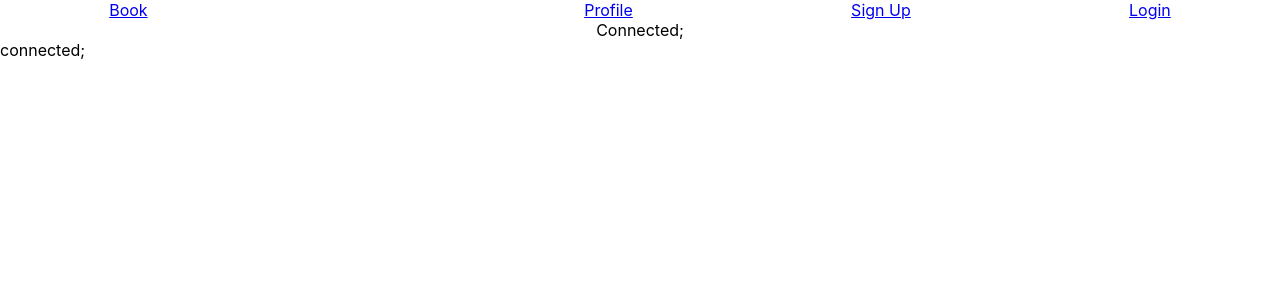
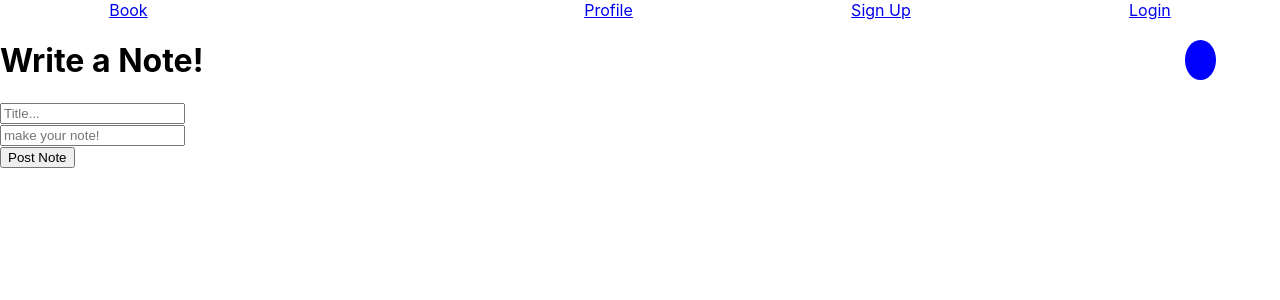
Before and after one commit to joeelo/Book-ends, a React (Create React App) app in the folder bookends-frontend/: page /note in a window 1280 px wide. Shown: the top 300 px of the page. Built offline with nearby package versions, Linux system fonts and the light colour scheme.

Commit message:
notes routes added

```diff
--- a/bookends-frontend/src/App.css
+++ b/bookends-frontend/src/App.css
@@ -5,3 +5,13 @@
 textarea {
   resize: none;
 }
+
+.note-button {
+  position: fixed;
+  right: 5%;
+  top: 5%;
+  background-color: blue;
+  border-radius: 100%;
+  padding: 10px;
+  color: white;
+}
--- a/bookends-frontend/src/App.js
+++ b/bookends-frontend/src/App.js
@@ -65,7 +65,7 @@ class App extends Component {
           <Route exact path="/books" component={BookSearchForm} />
           <Route exact path="/sign-up" render={() => <NewUserForm loginUser={this.loginUser} />} />
           <Route exact path="/login" render={() => <LoginForm loginUser={this.loginUser}/>}/>
-          <Route path="/note" render={() => <Note />}/>
+          <Route path="/note" render={(props) => <Note user={this.state.user}/>}/>
         </Switch>
       </Fragment>
 
--- a/bookends-frontend/src/login/LoginForm.js
+++ b/bookends-frontend/src/login/LoginForm.js
@@ -14,7 +14,6 @@ class LoginForm extends Component {
         event.preventDefault();
         try {
             const data = {
-                name: this.state.name,
                 email: this.state.email,
                 password: this.state.password
             }
@@ -61,9 +60,6 @@ class LoginForm extends Component {
             <div>
                 <form onSubmit={this.submitHandler}>
 
-                    <label htmlFor="name"> Name: </label><br/>
-                    <input name="name" type="text" onChange={this.changeHandler} value={this.state.name}/><br/>
-
                     <label htmlFor="email"> Email: </label> <br/>
                     <input name="email" type="text"  onChange={this.changeHandler} value={this.state.email}/> <br/>
 
--- a/bookends-frontend/src/notes/Note.js
+++ b/bookends-frontend/src/notes/Note.js
@@ -8,10 +8,47 @@ class Note extends Component {
         user: ""
     }
 
+    submitHandler = async (event) => {
+        event.preventDefault();
+        console.log(this.state);
+        try {
+            const url = `http://localhost:3000/notes`
+            const data = {user: this.props.user, title: this.state.noteTitle, content: this.state.noteContent}
+            const config = {
+                method: "POST",
+                mode: "cors",
+                "Content-Type": "application/json",
+                body: JSON.stringify(data)
+            }
+
+            const response = await fetch(url, config);
+            const json = await response.json();
+            console.log(json);
+        }
+        catch (error) {
+            console.log(error);
+        }
+    }
+
+    changeHandler = (event) => {
+        this.setState({
+            [event.target.name]: event.target.value
+        })
+    }
+
     render() {
         return (
             <div>
-                connected;
+                <h1> Write a Note! </h1>
+
+                <form onSubmit={this.submitHandler}>
+
+                    <input name="noteTitle" value={this.state.noteTitle} onChange={this.changeHandler} placeholder="Title..."/> <br/>
+                    <input name="noteContent" value={this.state.noteContent} onChange={this.changeHandler} placeholder="make your note!"/> <br/>
+                    <button> Post Note </button>
+
+                </form>
+
             </div>
         )
     }
--- a/bookends-frontend/src/notes/NoteButton.js
+++ b/bookends-frontend/src/notes/NoteButton.js
@@ -1,9 +1,10 @@
 import React from "react";
+import { Link } from "react-router-dom"
 
 const NoteButton = (props) => {
     return (
-        <div>
-            Connected;
+        <div className="note-button">
+            <Link to="/note"> + </Link>
         </div>
     )
 }
```
Also changed, not shown: 2 other files (tests, documents, lock files or other folders).
